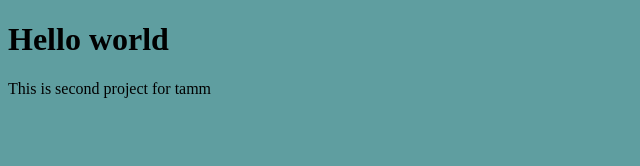
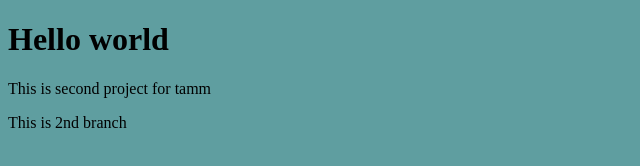
Before and after one commit to sapta07-cg/Project2, a plain HTML site: page index.html in a window 1280 px wide. Shown: the whole page, without its empty margins (0-640 px from the left). Drawn offline with Linux system fonts and the light colour scheme.

Commit message:
first commit

```diff
--- a/index.html
+++ b/index.html
@@ -9,6 +9,7 @@
 
     <h1>Hello world</h1>
     <p>This is second project for tamm</p>
+    <p>This is 2nd branch</p>
 
 
 </body>
```
